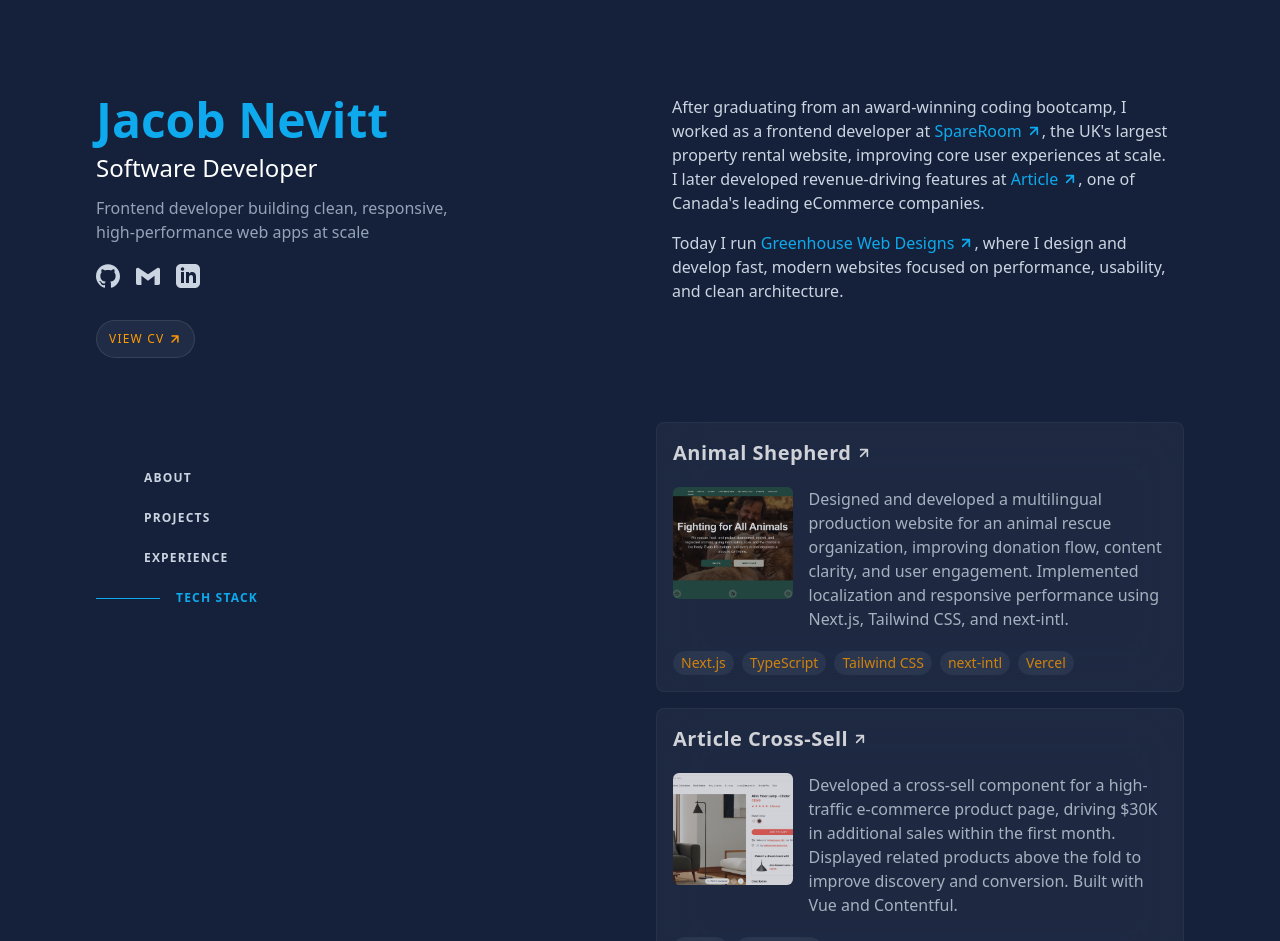
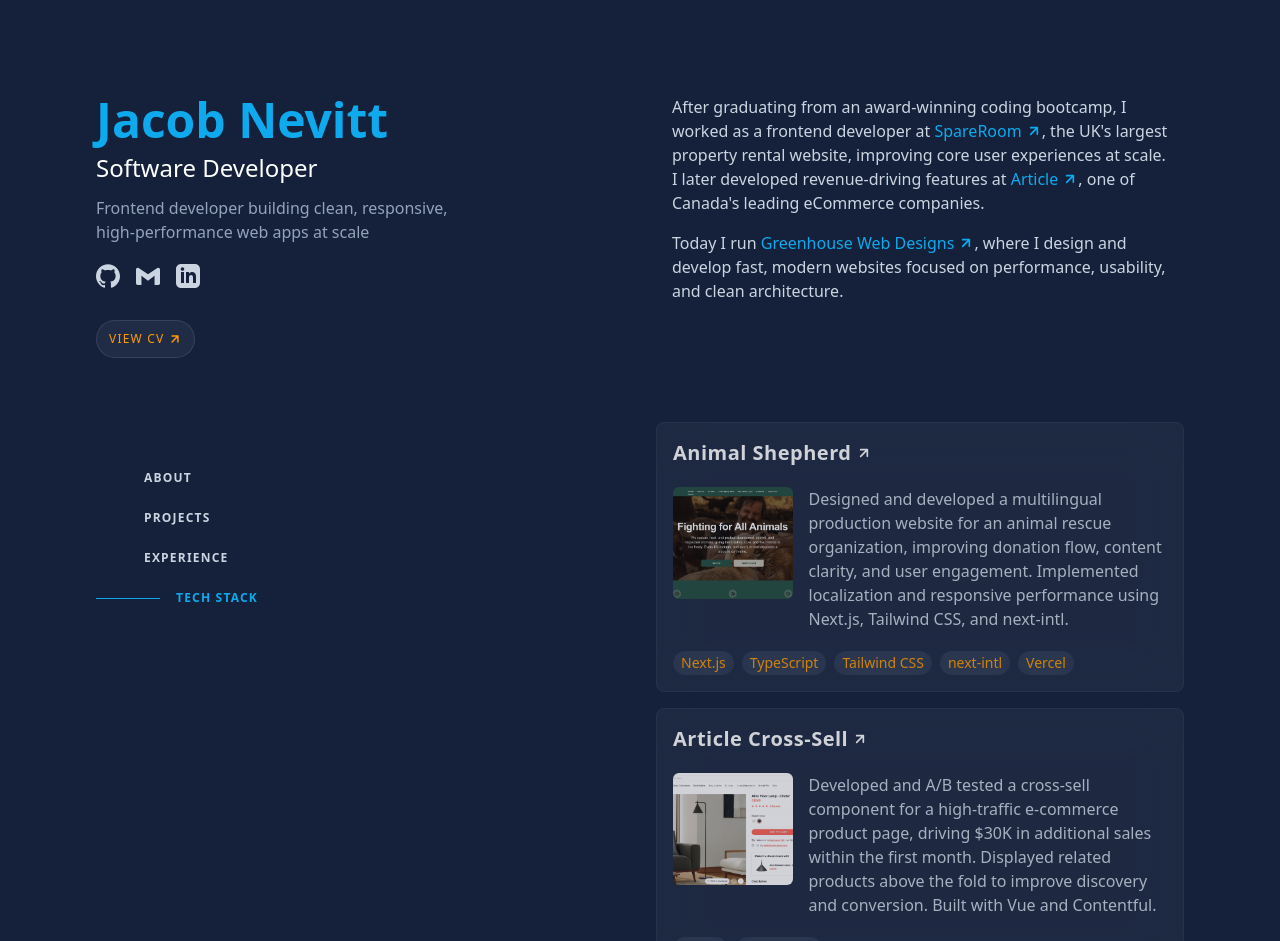
Before and after one commit to jacobadam/jacobnevitt-portfolio, a Next.js app: page / in a window 1280 px wide. Shown: the top 941 px of the page. Built offline with nearby package versions, Linux system fonts and the light colour scheme.

Commit message:
update copy

```diff
--- a/app/data/projects.ts
+++ b/app/data/projects.ts
@@ -22,7 +22,7 @@ export const ProjectData: Project[] = [
     href: "https://www.article.com/product/27327/aino-floor-lamp-rice",
     imageUrl: "/article-cross-sell.webp",
     description:
-      "Developed a cross-sell component for a high-traffic e-commerce product page, driving $30K in additional sales within the first month. Displayed related products above the fold to improve discovery and conversion. Built with Vue and Contentful.",
+      "Developed and A/B tested a cross-sell component for a high-traffic e-commerce product page, driving $30K in additional sales within the first month. Displayed related products above the fold to improve discovery and conversion. Built with Vue and Contentful.",
     technologies: ["Vue.js", "Contentful"],
   },
 
```
